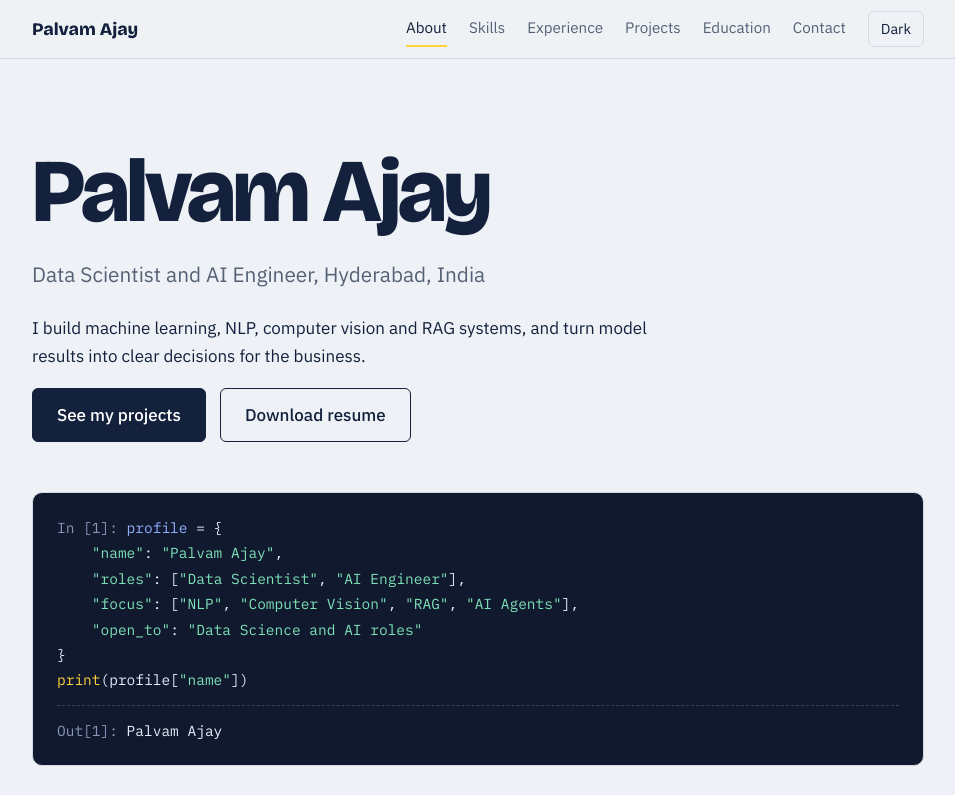
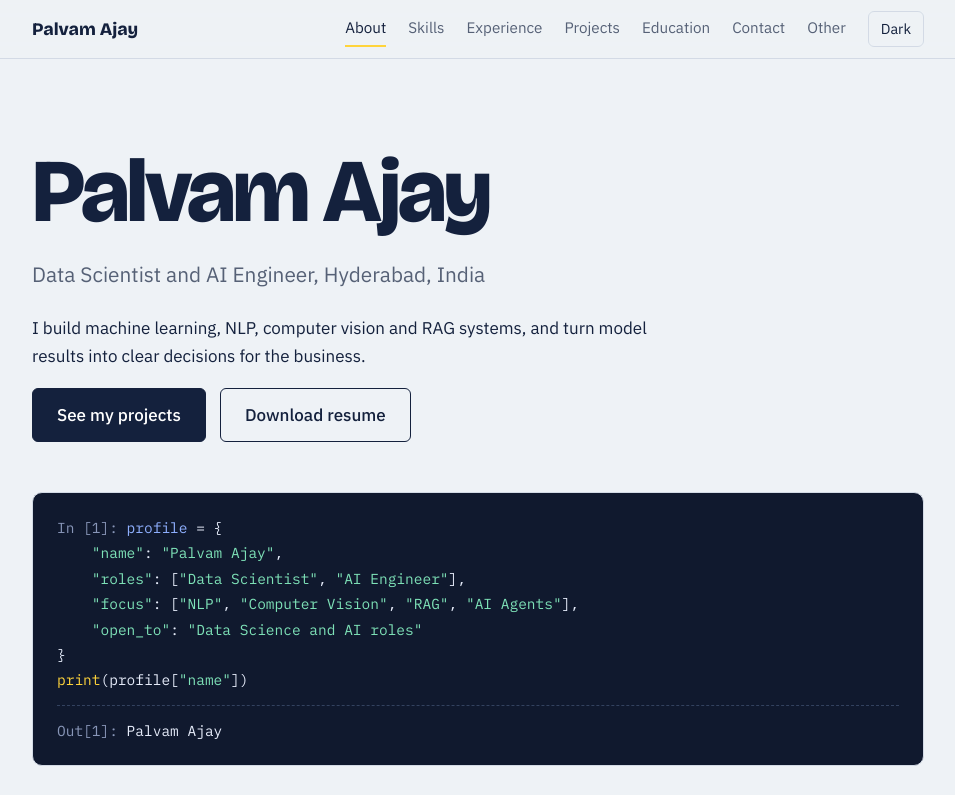
Before and after one commit to Palvamajay/AWS, a plain HTML site: page index.html in a window 1280 px wide. Shown: the top 795 px of the page, without its empty margins (162-1117 px from the left). Drawn offline with nearby package versions, Linux system fonts and the light colour scheme.

Commit message:
Add 'Other' link to navigation menu

```diff
--- a/index.html
+++ b/index.html
@@ -21,6 +21,7 @@
     <a class="l" href="#projects">Projects</a>
     <a class="l" href="#education">Education</a>
     <a class="l" href="#contact">Contact</a>
+    <a class="l" href="#contact">Other</a>
     <button id="theme" type="button" aria-label="Switch between light and dark theme">Dark</button>
   </div>
 </nav>
```
